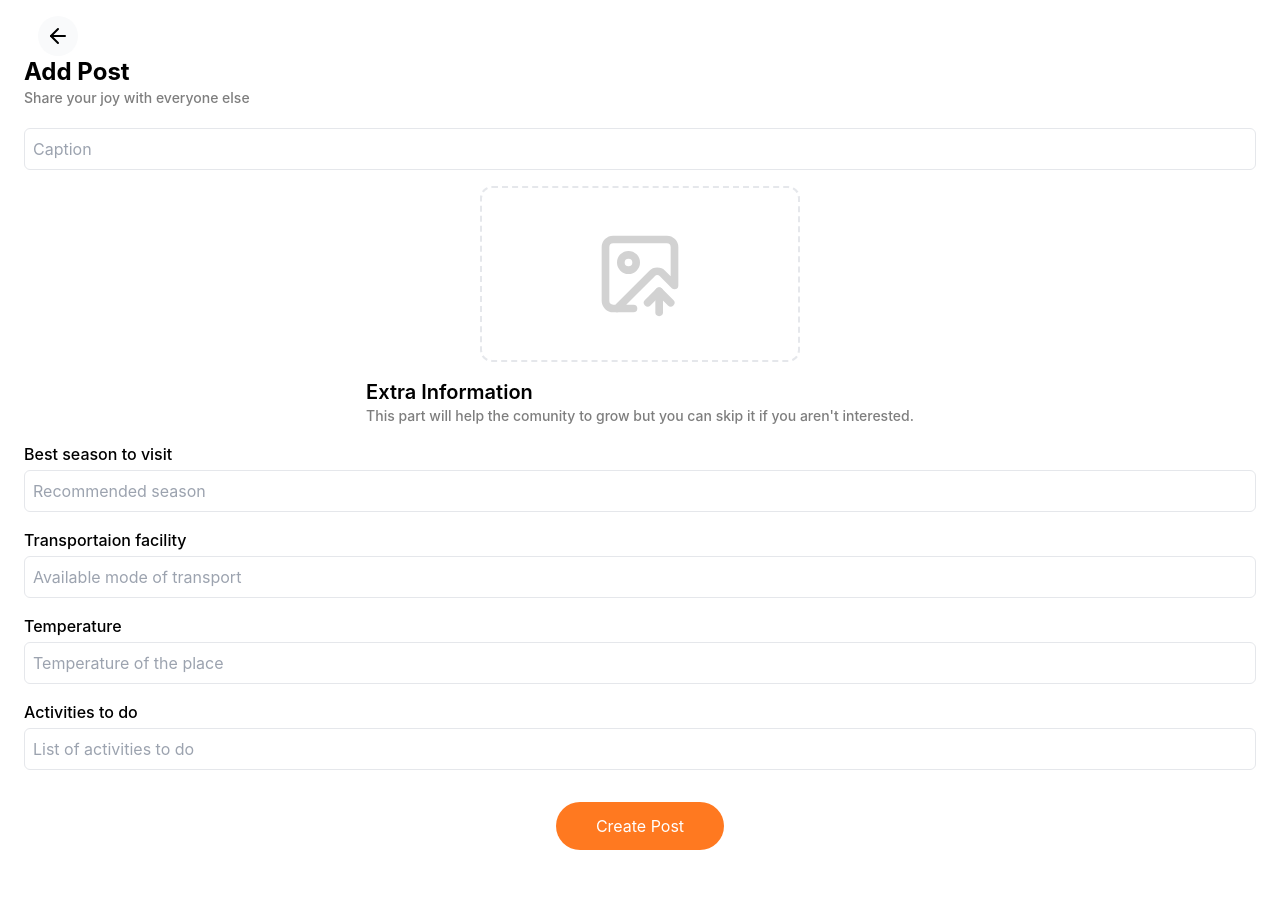
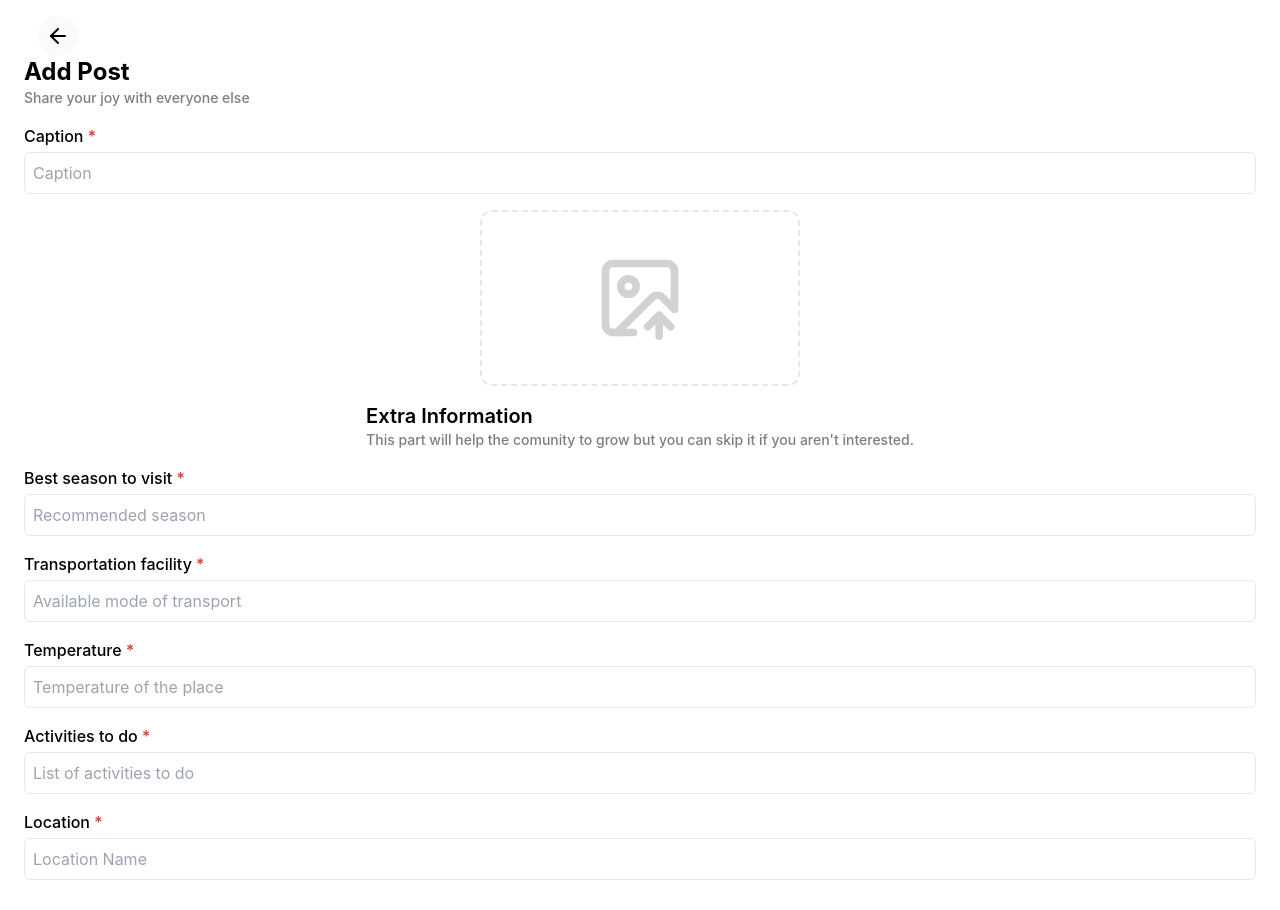
Before and after one commit to Thanka-Digital/travel-app-prototype, a React (Vite) app: page /add-post/normal-post in a window 1280 px wide. Shown: the top 910 px of the page. Before the commit the page ends 866 px from the top, so only its background shows below. Built offline with nearby package versions, Linux system fonts and the light colour scheme.

Commit message:
Update : Profile and Location pages

```diff
--- a/src/components/form/input/Input.tsx
+++ b/src/components/form/input/Input.tsx
@@ -49,7 +49,7 @@ export default forwardRef<HTMLInputElement, InputProps>(function Input(
     variant,
     padding,
     colorscheme,
-    required,
+    required = true,
     disabled,
     ...rest
   } = props;
--- a/src/pages/AddPost/NormalPostForm.tsx
+++ b/src/pages/AddPost/NormalPostForm.tsx
@@ -3,22 +3,52 @@ import { PostHeading } from "./AddPostPage";
 import Button from "@/components/form/button/Button";
 import { ImageUp } from "lucide-react";
 import BackButton from "@/components/global/BackButton";
+import { useState } from "react";
+import { useNavigate } from "react-router-dom";
 
 export const FileInput = ({ accept }: { accept: string }) => {
   return (
     <form className='flex flex-col items-center'>
       <label htmlFor="fileInput" className='px-28 py-10 rounded-xl border-2 border-dashed'>
         <input type="file" multiple id="fileInput" accept={accept}
-          style={{ display: "none" }} />
+          style={{ display: "none" }} required />
         <ImageUp size={92} color="#D2D2D2" />
       </label>
     </form>
   )
 }
 
+const initialPost = {
+  caption: "",
+  season: "",
+  transportaion: "",
+  temperature: "",
+  activities: "",
+  location: "",
+}
+
 export default function NormalPostForm() {
+  const navigate = useNavigate();
+  const [normalPost, setNormalPost] = useState(initialPost);
+
+  const handleChange = (e: React.ChangeEvent<HTMLInputElement>) => {
+    const { value, name } = e.target;
+    setNormalPost((prev) => ({
+      ...prev,
+      [name]: value
+    }))
+  }
+
+  const handlePostAdd = (e: React.FormEvent<HTMLFormElement>) => {
+    e.preventDefault();
+
+    // setNormalPost(prev => ({ ...prev, }));
+    setNormalPost(initialPost);
+    navigate('/user-profile')
+  }
+
   return (
-    <div className="bg-white text-black py-4">
+    <form className="bg-white text-black py-4" onSubmit={handlePostAdd}>
       <BackButton />
 
       <div className="mt-6">
@@ -31,6 +61,10 @@ export default function NormalPostForm() {
           <Input
             className="bg-white"
             placeholder="Caption"
+            label="Caption"
+            name="caption"
+            value={normalPost.caption}
+            onChange={handleChange}
           />
           <FileInput accept=".png,.jpg,.jpeg" />
 
@@ -42,26 +76,49 @@ export default function NormalPostForm() {
             className="bg-white"
             placeholder="Recommended season"
             label="Best season to visit"
+            name="season"
+            value={normalPost.season}
+            onChange={handleChange}
           />
           <Input
             className="bg-white"
             placeholder="Available mode of transport"
-            label="Transportaion facility"
+            label="Transportation facility"
+            name="transportation"
+            value={normalPost.transportaion}
+            onChange={handleChange}
           />
           <Input
             className="bg-white"
             placeholder="Temperature of the place"
             label="Temperature"
+            name="temperature"
+            value={normalPost.temperature}
+            onChange={handleChange}
           />
           <Input
             className="bg-white"
             placeholder="List of activities to do"
             label="Activities to do"
+            name="activities"
+            value={normalPost.activities}
+            onChange={handleChange}
+          />
+          <Input
+            className="bg-white"
+            placeholder="Location Name"
+            label="Location"
+            name="location"
+            value={normalPost.location}
+            onChange={handleChange}
           />
 
-          <Button className="rounded-3xl mt-4 px-10 py-3 text-white" type="submit">Create Post</Button>
+          <Button
+            className="rounded-3xl mt-4 px-10 py-3 text-white"
+            type="submit"
+          >Create Post</Button>
         </section>
       </div>
-    </div>
+    </form>
   )
 }
--- a/src/pages/ProfilePage/components/ProfileSavedContent.tsx
+++ b/src/pages/ProfilePage/components/PostTabContent.tsx
@@ -1,10 +1,10 @@
 import PostCard from "@/pages/post/components/PostCard";
 import MaxWidthWrapper from "@/layout/wrapper/MaxWidthWrapper";
 
-export default function ProfileSavedContent() {
+export default function PostTabContent() {
   return (
     <MaxWidthWrapper>
-      <div className="flex flex-col gap-3 my-4">
+      <div className="flex flex-col gap-3 mt-4 pb-28">
         <PostCard />
         <PostCard />
       </div>
--- a/src/components/global/tabs/components/PostTabContent.tsx
+++ b/src/pages/ProfilePage/components/SavedTabContent.tsx
@@ -1,10 +1,10 @@
 import PostCard from "@/pages/post/components/PostCard";
 import MaxWidthWrapper from "@/layout/wrapper/MaxWidthWrapper";
 
-export default function PostTabContent() {
+export default function SavedTabContent() {
   return (
     <MaxWidthWrapper>
-      <div className="flex flex-col gap-3 my-4">
+      <div className="flex flex-col gap-3 mt-4 pb-28">
         <PostCard />
         <PostCard />
       </div>
--- a/src/pages/post/components/PostCard.tsx
+++ b/src/pages/post/components/PostCard.tsx
@@ -1,7 +1,17 @@
-import { Heart, MessageCircleMore } from "lucide-react";
+import { Heart } from "lucide-react";
+import { useState } from "react";
 import { useNavigate } from "react-router-dom";
 
 export default function PostCard() {
+  const [like, setLike] = useState(false);
+  const [count, setCount] = useState(200);
+
+  const handleLike = () => {
+    like ? setCount(count - 1)
+      : setCount(count + 1);
+    setLike(!like);
+  }
+
   const navigate = useNavigate();
   return (
     <div className="flex flex-col gap-2 bg-white shadow-lg p-3 rounded-2xl">
@@ -42,14 +52,18 @@ export default function PostCard() {
       </div>
 
       <div className="flex gap-4 font-medium">
-        <div className="flex gap-1 items-center">
-          <Heart size={24} fill="#FF7920" color="#FF7920" />
-          <p>400k</p>
-        </div>
-        <div className="flex gap-1 items-center">
+        <span className="flex gap-1 items-center">
+          <Heart size={24}
+            fill={`${like ? "#FF7920" : "white"}`}
+            color={`${like ? "#FF7920" : "#000000"}`}
+            onClick={handleLike}
+          />
+          <p>{count}</p>
+        </span>
+        {/* <div className="flex gap-1 items-center">
           <MessageCircleMore size={24} />
           <p>23.1k</p>
-        </div>
+        </div> */}
       </div>
     </div>
   );
--- a/src/utils/locationDetailsData.tsx
+++ b/src/utils/locationDetailsData.tsx
@@ -1,6 +1,6 @@
 import LocationExtraInfo from "@/pages/LocationPage/components/LocationExtraInfo";
 import LocationHotels from "@/pages/LocationPage/components/LocationHotels";
-import PostTabContent from "@/components/global/tabs/components/PostTabContent";
+import PostTabContent from "@/pages/ProfilePage/components/PostTabContent";
 import { AudioWaveform, Bike, SunSnow, TrendingUp } from "lucide-react";
 
 export const LocationInfo = [
```
Also changed, not shown: src/utils/profileData.tsx (+5 -3 lines).
